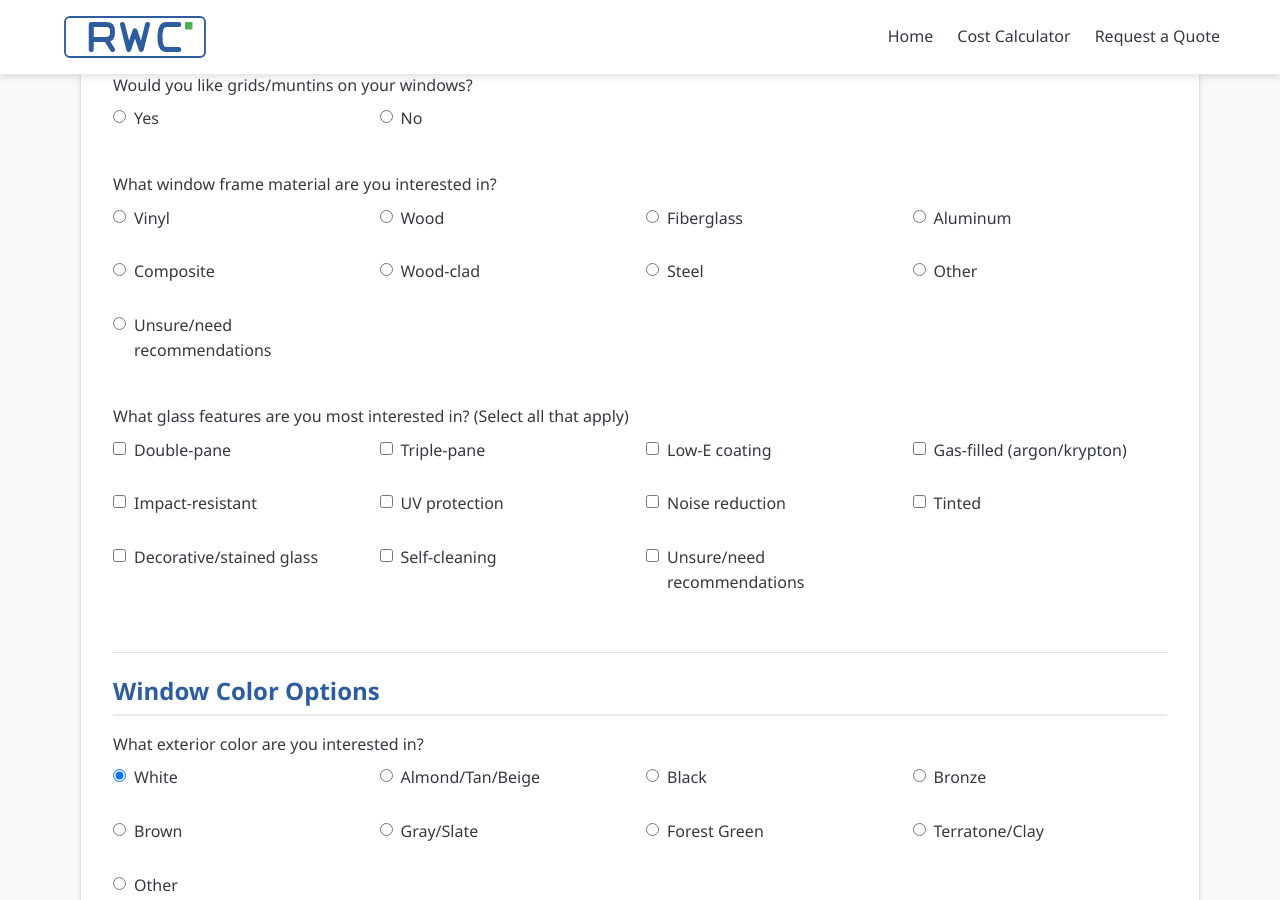
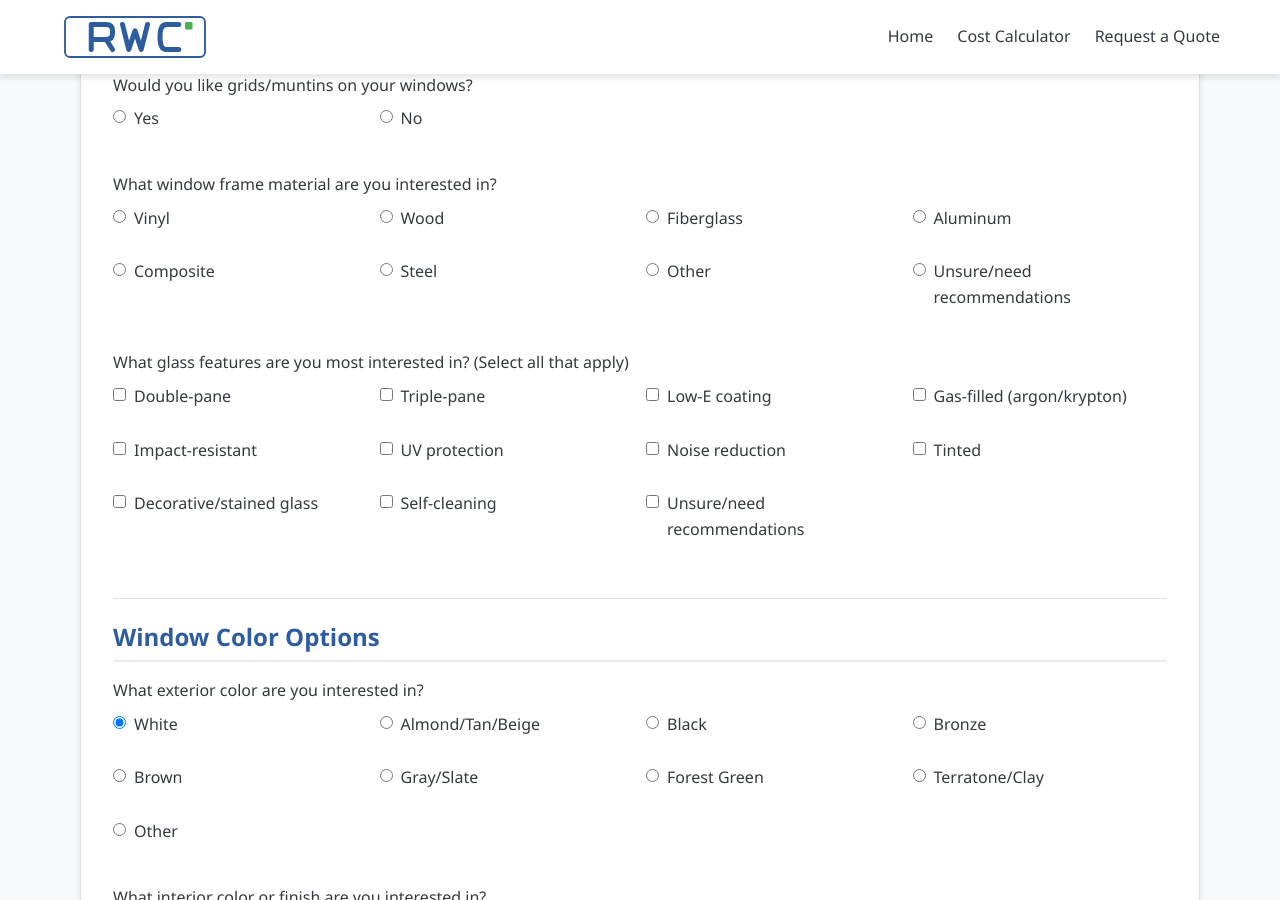
Before and after one commit to tim-amredev/replacement-window-costs, a Jekyll site: the page built from form-collection.html, in a window 1280 px wide and 900 px high, scrolled down 1588 px. Built offline with Jekyll 4.4.1, drawn with Linux system fonts in a browser that asks for light colours.

Commit message:
Update form-collection.html

```diff
--- a/form-collection.html
+++ b/form-collection.html
@@ -269,10 +269,6 @@ custom_js:
               <div class="radio-option">
                 <input type="radio" id="material-composite" name="frame_material" value="Composite">
                 <label for="material-composite">Composite</label>
-              </div>
-              <div class="radio-option">
-                <input type="radio" id="material-woodclad" name="frame_material" value="Wood-clad">
-                <label for="material-woodclad">Wood-clad</label>
               </div>
               <div class="radio-option">
                 <input type="radio" id="material-steel" name="frame_material" value="Steel">
```
